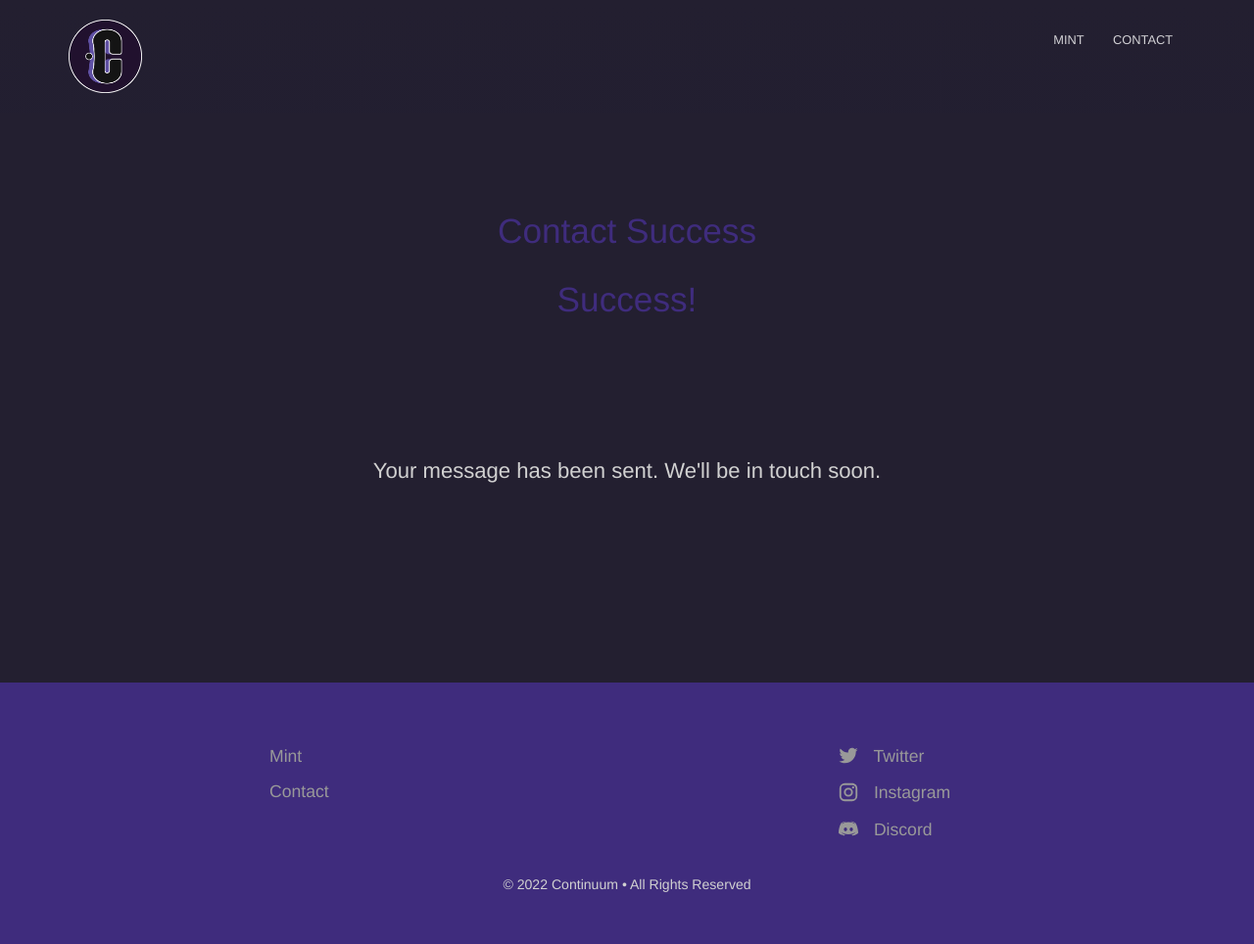
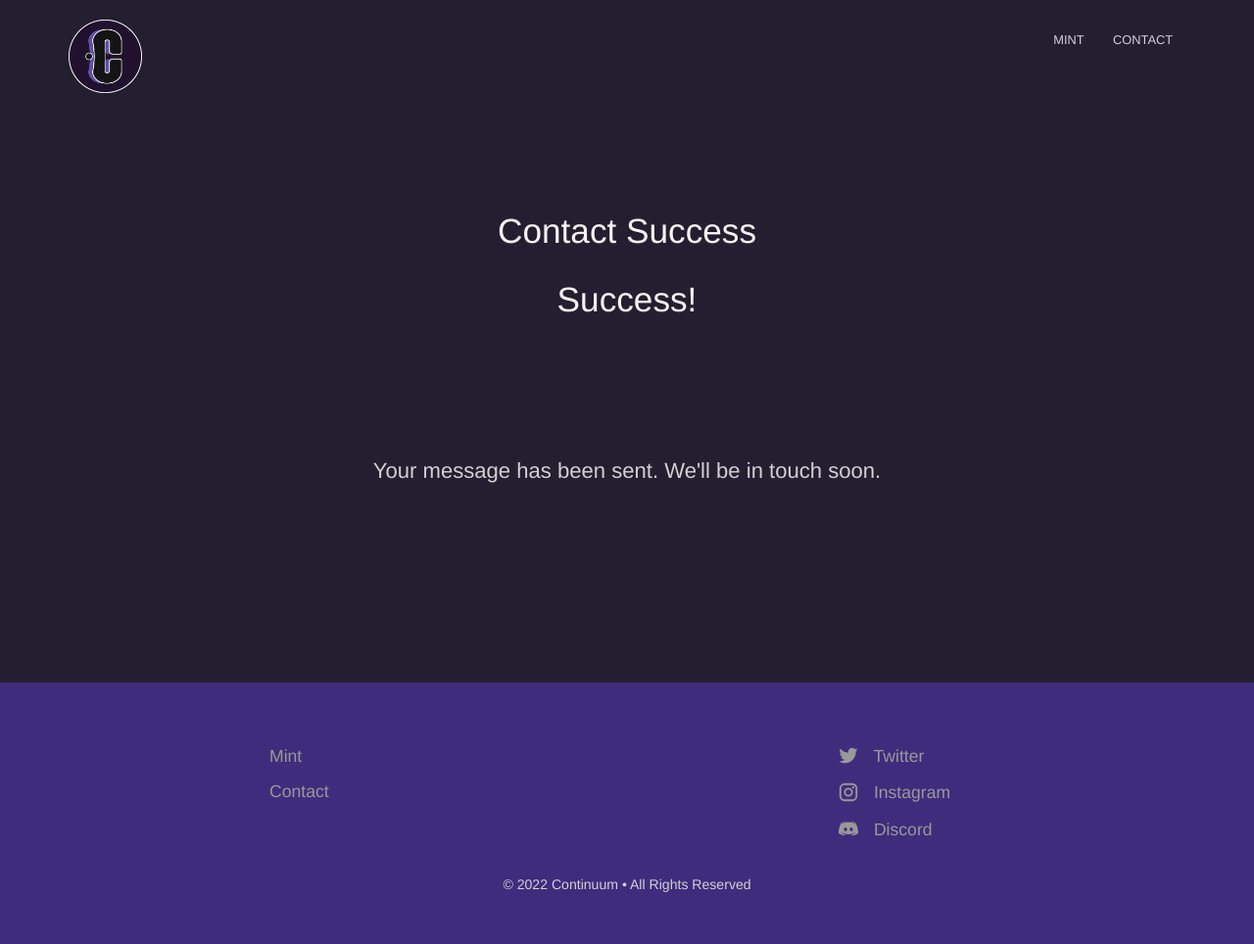
Before and after one commit to Temperedfire/continuum, a Jekyll site: the page built from contact-success.html, in a window 1280 px wide. Shown: the whole page at 98% size. Built offline with Jekyll 4.4.1, drawn with Linux system fonts in a browser that asks for light colours.

Commit message:
Update layout.scss

```diff
--- a/_sass/layout.scss
+++ b/_sass/layout.scss
@@ -93,7 +93,7 @@ section + section {
 
 .page h2 {
 	text-align: center;
-	color: #3F2C7D;
+	color: #f5f5f5;
 }
 
 blockquote {
```
